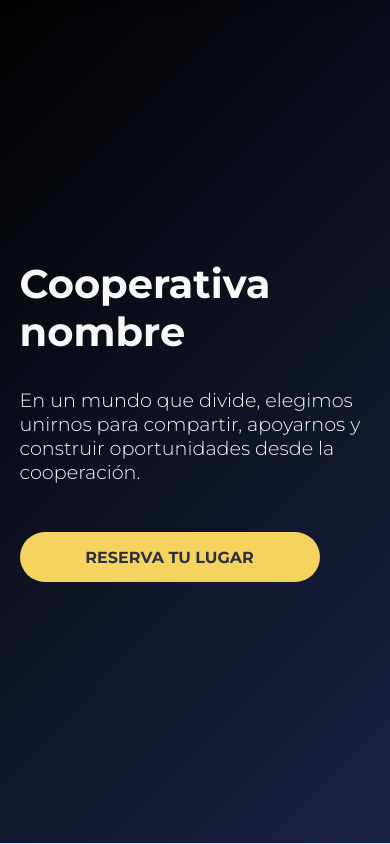
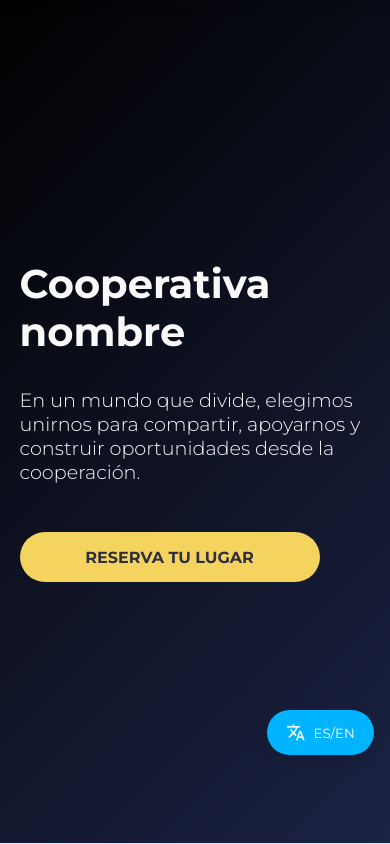
Before and after one commit to QuartecGaze/Proyecto, a PHP site: the page made by front/Landing Page/index.html in a window 390 px wide. Shown: the part 73-917 px from the top of the page. Run offline with PHP 8.4, Linux system fonts and the light colour scheme; some libraries are stand-ins or nearby versions.

Commit message:
Traducción de página
Se agregó un ícono flotante en la parte baja de la página, es responsive

```diff
--- a/front/Landing Page/index.html
+++ b/front/Landing Page/index.html
@@ -29,6 +29,13 @@
                 <span class="material-icons">menu</span>
             </button>
         </div>
+        <div class="flotante-idioma">
+          <button class="boton-idioma">
+        <span class="material-icons">translate</span>
+        <span>ES/EN</span>
+          </button>
+        </div>
+
     </header>
 
     <!-- Hero Section -->
--- a/front/Landing Page/styless.css
+++ b/front/Landing Page/styless.css
@@ -111,6 +111,44 @@ button:hover {
     font-weight: 600;
     color: #2F2F3F;
     background: var(--secundario);
+}
+
+/* Selector idioma flotante */
+.flotante-idioma {
+    position: fixed;
+    bottom: 2rem;
+    right: 2rem;
+    z-index: 50;
+}
+
+.boton-idioma {
+    background: var(--primario);
+    color: white;
+    border: none;
+    border-radius: 50px;
+    padding: 0.8rem 1.2rem;
+    display: flex;
+    align-items: center;
+    cursor: pointer;
+    box-shadow: 0 4px 12px rgba(0, 0, 0, 0.15);
+    transition: all 0.3s;
+}
+
+.boton-idioma:hover {
+    background: var(--primarioOscuro);
+    transform: translateY(-3px);
+}
+
+.boton-idioma .material-icons {
+    margin-right: 0.5rem;
+    font-size: 1.2rem;
+}
+
+@media (max-width: 768px) {
+    .flotante-idioma {
+        bottom: 1rem;
+        right: 1rem;
+    }
 }
 
 /* Menú móvil */
```
